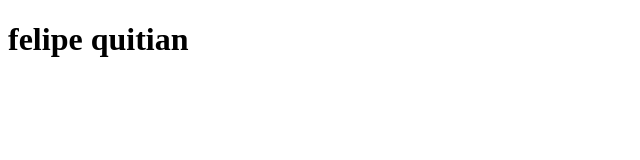
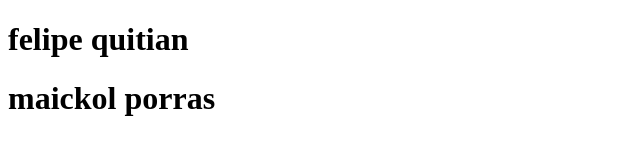
Before and after one commit to fquitianochoa/claseunc, a plain HTML site: page index.html in a window 1280 px wide. Shown: the whole page, without its empty margins (0-640 px from the left). Drawn offline with Linux system fonts and the light colour scheme.

Commit message:
se agrego maickol porras

```diff
--- a/index.html
+++ b/index.html
@@ -8,5 +8,6 @@
 </head>
 <body>
     <h1>felipe quitian</h1>
+    <h1>maickol porras</h1>
 </body>
 </html>
```
